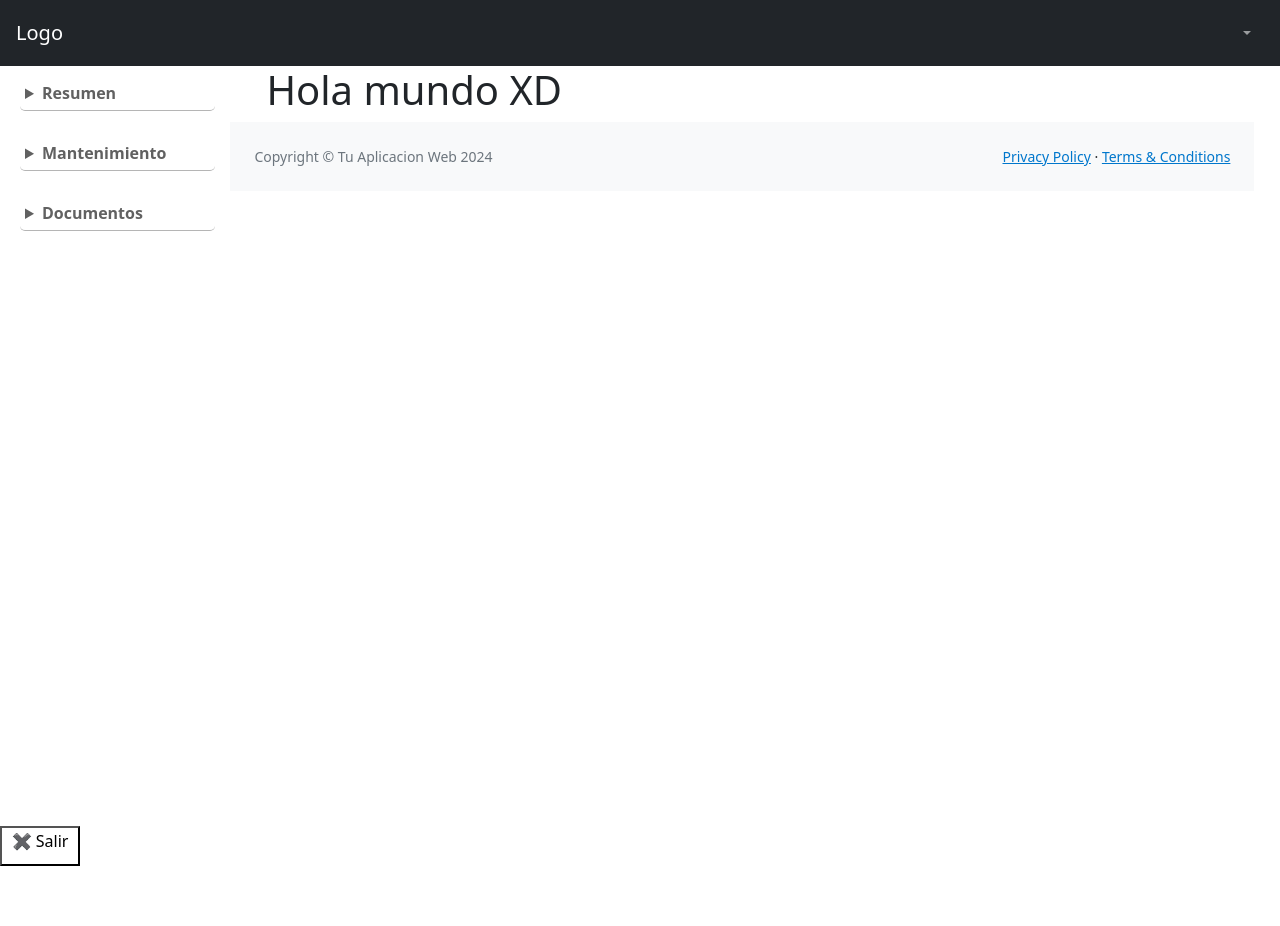
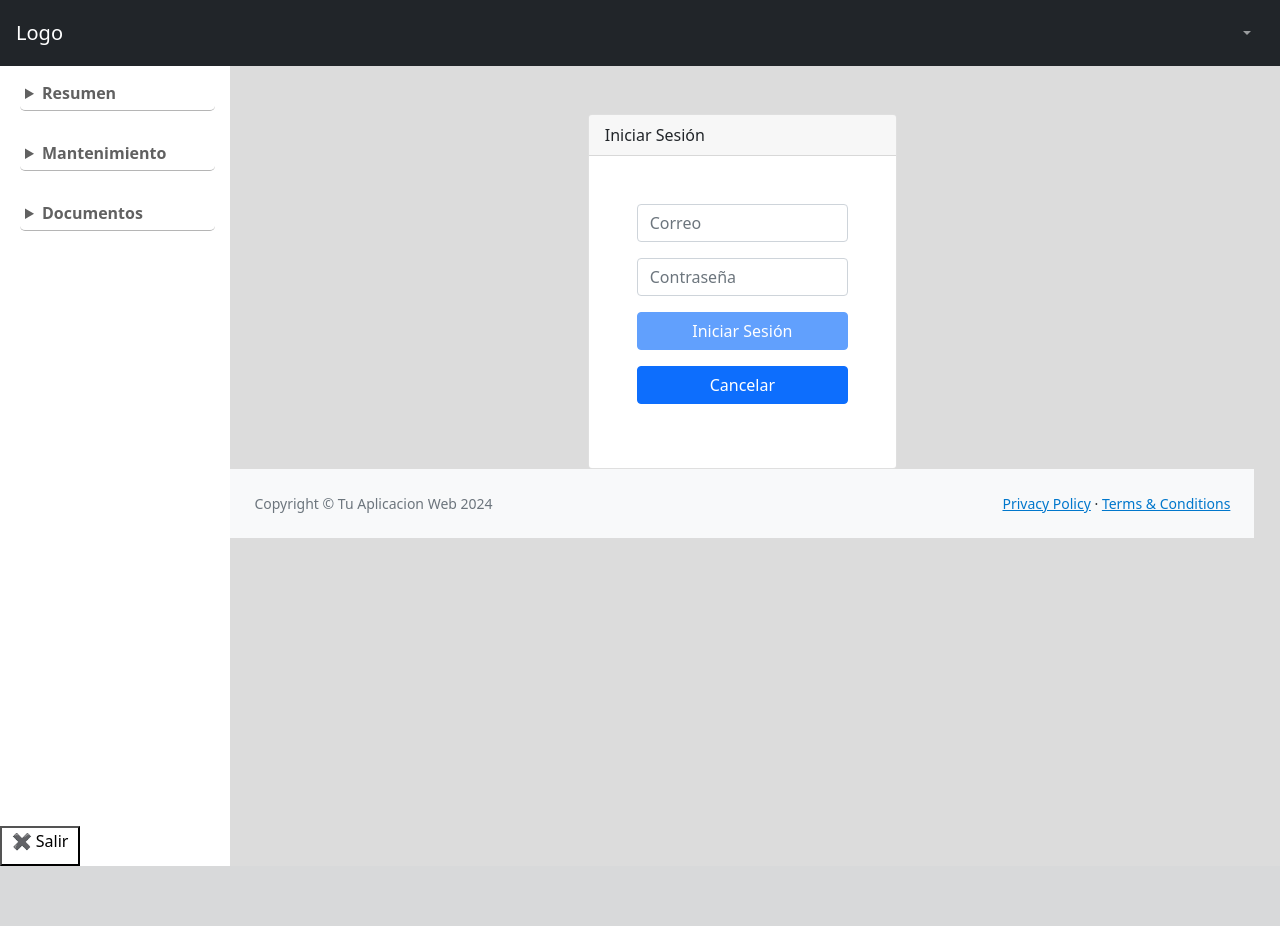
Before and after one commit to Hugh123N/project-ecommerce_CSharp, an ASP.NET Core app: page /Home/Login in a window 1280 px wide. After the commit the page ends 866 px from the top, so only its background shows below. Run offline with ASP.NET Core 8, Linux system fonts and the light colour scheme; style sheets or scripts are compiled from the project's sources.

Commit message:
Diseño y validaciones de Login.cshtml añadido

```diff
--- a/Views/Login/Login.cshtml
+++ b/Views/Login/Login.cshtml
@@ -1,2 +1,86 @@
+<!DOCTYPE html>
+<html lang="es">
+<head>
+    <meta charset="UTF-8">
+    <meta name="viewport" content="width=device-width, initial-scale=1.0">
+    <title>Inicio de Sesión</title>
+    <link rel="stylesheet" href="~/lib/bootstrap/dist/css/bootstrap.min.css" />
+    <style>
+        .error-message {
+            color: red;
+            display: none;
+        }
+    </style>
+    <script>
+        function validateInputs() {
+            const username = document.getElementById('username').value;
+            const password = document.getElementById('password').value;
+            const submitButton = document.getElementById('submitButton');
+            const usernameError = document.getElementById('usernameError');
+            const passwordError = document.getElementById('passwordError');
 
-<h1 class="container">Hola mundo XD</h1>
+            // Validar que el usuario tenga entre 9 y 255 caracteres
+            const usernamePattern = /^[a-zA-Z0-9]{9,255}$/;
+
+            // Validar que la contraseña tenga al menos 8 caracteres, incluya al menos una letra mayúscula, una letra minúscula y un número
+            const passwordPattern = /^(?=.*[a-z])(?=.*[A-Z])(?=.*\d)[A-Za-z\d]{8,}$/;
+
+            let isValid = true;
+
+            if (!usernamePattern.test(username)) {
+                usernameError.style.display = 'block';
+                isValid = false;
+            } else {
+                usernameError.style.display = 'none';
+            }
+
+            if (!passwordPattern.test(password)) {
+                passwordError.style.display = 'block';
+                isValid = false;
+            } else {
+                passwordError.style.display = 'none';
+            }
+
+            submitButton.disabled = !isValid;
+        }
+
+        function checkEmptyFields(event) {
+            const username = document.getElementById('username').value;
+            const password = document.getElementById('password').value;
+
+            if (username.trim() === '' || password.trim() === '') {
+                alert('Debe completar ambos campos.');
+                event.preventDefault();
+            }
+        }
+    </script>
+</head>
+<body style="background-color: gainsboro">
+    <div class="row mt-5 justify-content-center p-7">
+        <div class="col-sm-4">
+            <div class="card">
+                <div class="card-header">
+                    Iniciar Sesión
+                </div>
+                <div class="card-body p-5">
+                    <form id="login-form" onsubmit="checkEmptyFields(event)">
+                        <input class="form-control mb-3" type="text" placeholder="Correo" id="username" oninput="validateInputs()" />
+                        <div id="usernameError" class="error-message">El usuario debe tener entre 9 y 255 caracteres.</div>
+                        <input class="form-control mb-3" type="password" placeholder="Contraseña" id="password" oninput="validateInputs()" />
+                        <div id="passwordError" class="error-message">La contraseña debe tener al menos 8 caracteres, incluir al menos una letra mayúscula, una letra minúscula y un número.</div>
+
+                        <div class="d-grid gap-2 mb-3">
+                            <button class="btn btn-primary" type="submit" id="submitButton" disabled>Iniciar Sesión</button>
+                        </div>
+                        <div class="d-grid gap-2 mb-3">
+                            <button class="btn btn-primary" type="button" onclick="window.location.href = 'https://www.google.com.pe/?gfe_rd=cr&dcr=0&ei=TzvEWfbuCZCz-wWGtbZQ';">Cancelar</button>
+                        </div>
+                    </form>
+                </div>
+            </div>
+        </div>
+    </div>
+    <script src="~/lib/jquery/dist/jquery.min.js"></script>
+    <script src="~/lib/bootstrap/dist/js/bootstrap.bundle.min.js"></script>
+</body>
+</html>
```
